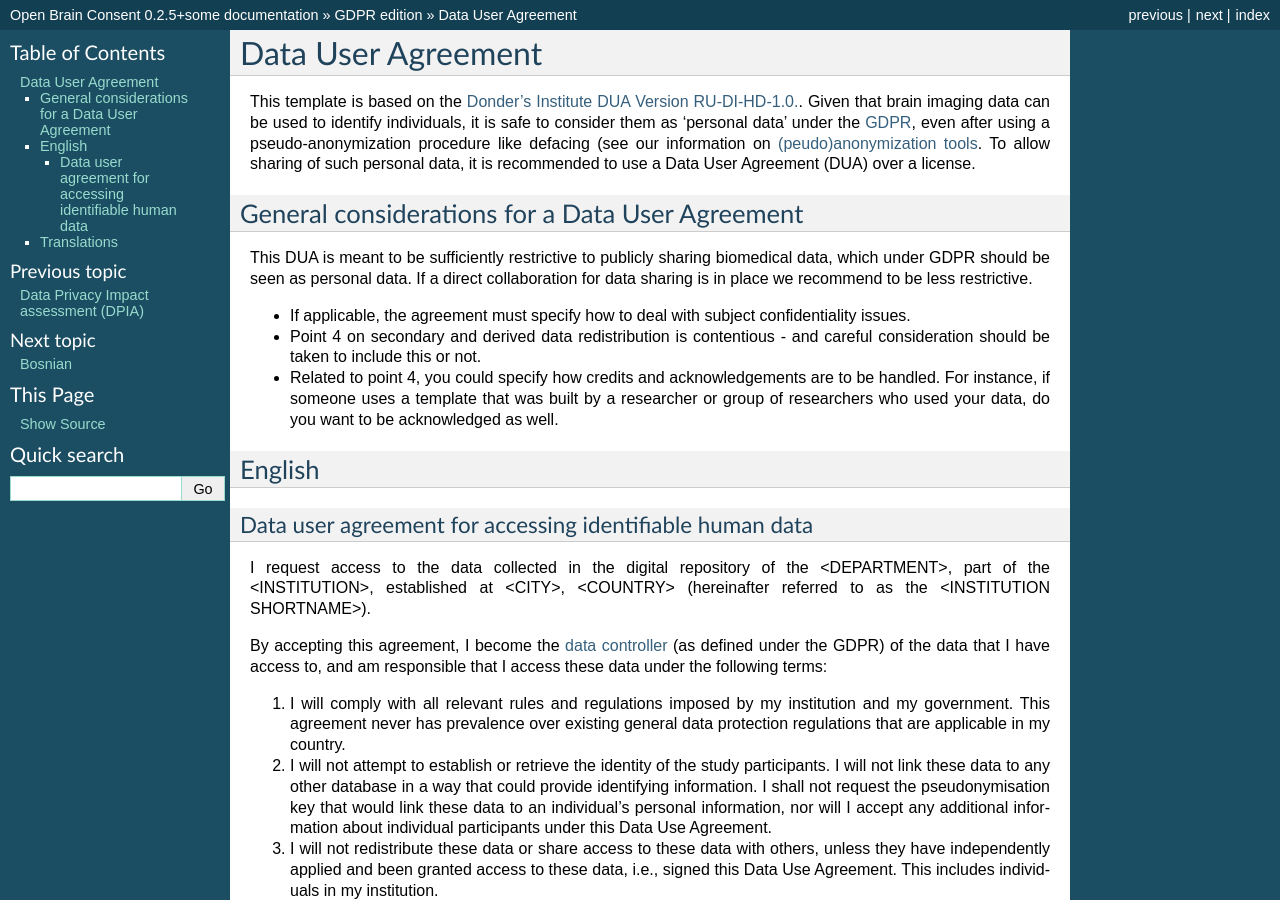
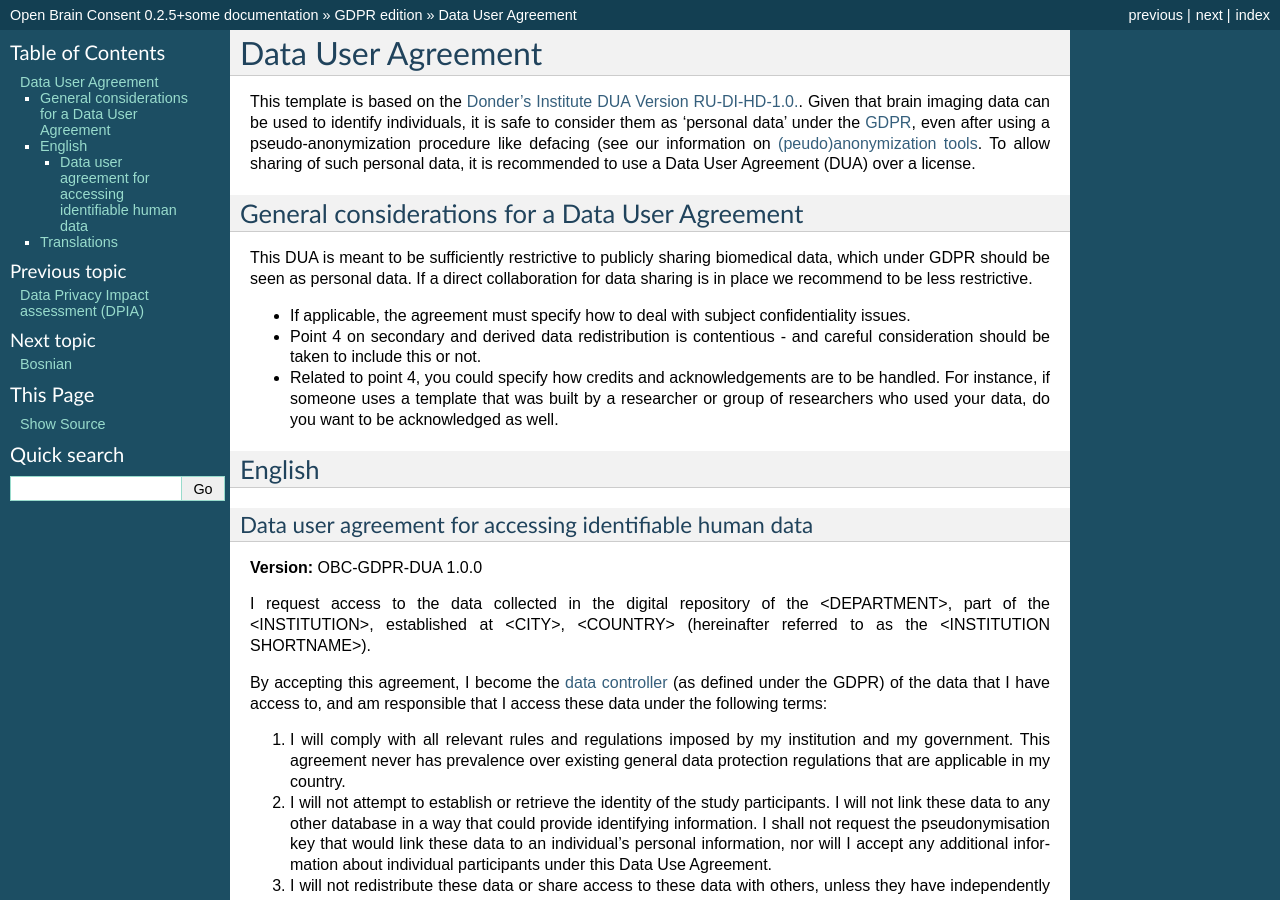
Before and after one commit to con/open-brain-consent, a Sphinx documentation site: the page built from docs/source/gdpr/data_user_agreement.rst, in a window 1280 px wide and 900 px high. Built offline with Sphinx 7.4.7, drawn with Linux system fonts in a browser that asks for light colours.

Commit message:
version into DUA itself

```diff
--- a/docs/source/gdpr/data_user_agreement.rst
+++ b/docs/source/gdpr/data_user_agreement.rst
@@ -27,6 +27,8 @@ English
 Data user agreement for accessing identifiable human data
 ~~~~~~~~~~~~~~~~~~~~~~~~~~~~~~~~~~~~~~~~~~~~~~~~~~~~~~~~~
 
+**Version:** OBC-GDPR-DUA 1.0.0
+
 I request access to the data collected in the digital repository of the <DEPARTMENT>, part of the <INSTITUTION>, established at <CITY>, <COUNTRY> (hereinafter referred to as the <INSTITUTION SHORTNAME>).
 
 By accepting this agreement, I become the `data controller <https://ec.europa.eu/info/law/law-topic/data-protection/reform/rules-business-and-organisations/obligations/controller-processor/what-data-controller-or-data-processor_en>`_ (as defined under the GDPR) of the data that I have access to, and am responsible that I access these data under the following terms:
```
